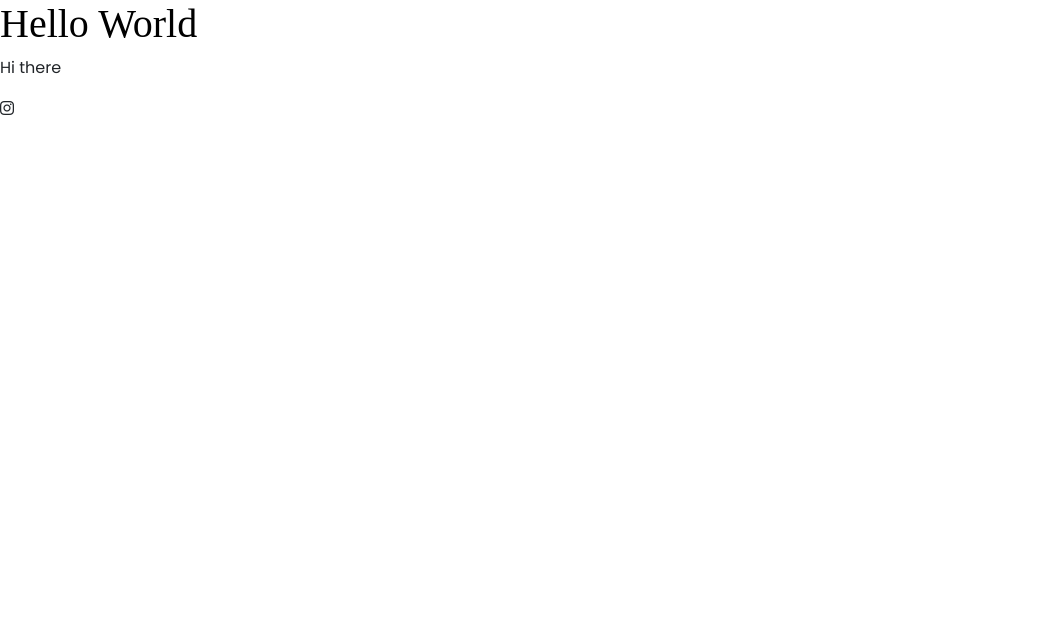
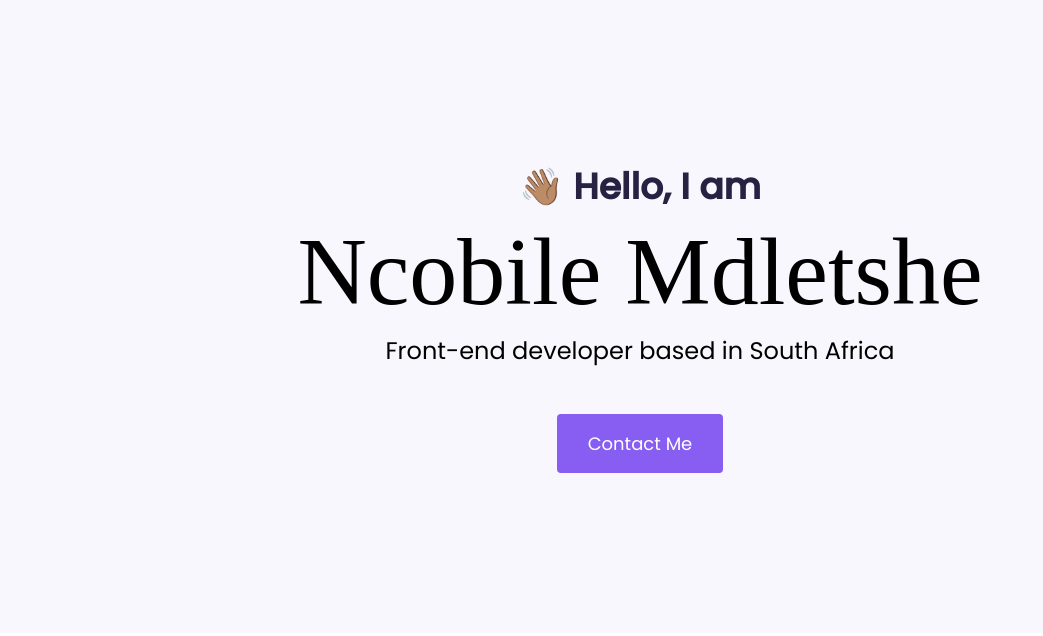
Before and after one commit to NcobileM/portfolio-project, a plain HTML site: page index.html in a window 1280 px wide. Shown: the whole page, without its empty margins (0-1043 px from the left). Drawn offline with nearby package versions, Linux system fonts and the light colour scheme.

Commit message:
Added CSS styling to Index page

```diff
--- a/index.html
+++ b/index.html
@@ -28,8 +28,11 @@
     <title>Portfolio</title>
   </head>
   <body>
-    <h1>Hello World</h1>
-    <p>Hi there</p>
-    <i class="fa-brands fa-instagram"></i>
+    <div class="hero">
+      <p>👋🏽 Hello, I am</p>
+      <h1>Ncobile Mdletshe</h1>
+      <h2 class="mb-5">Front-end developer based in South Africa</h2>
+      <div><a href="#" class="btn btn-branding">Contact Me</a></div>
+    </div>
   </body>
 </html>
--- a/styles/portfolio.css
+++ b/styles/portfolio.css
@@ -1,12 +1,52 @@
-h1 {
+:root {
+  --branding-color: #885df1;
+  --secondary-color: #f9f7fe;
+  --heading-font-family: "Playfair Display", serif;
+  --default-font-family: "Poppins", sans-serif;
+}
+
+body {
+  font-family: var(--default-font-family);
+}
+
+h1,
+h2,
+h3,
+h4,
+h5,
+h6 {
   color: black;
-  font-family: "Playfair Display", serif;
+  font-family: var(--heading-font-family);
   font-optical-sizing: auto;
   font-weight: 500;
+  font-size: 96px;
   font-style: normal;
 }
 p {
-  font-family: "Poppins", sans-serif;
   font-weight: 400;
   font-style: normal;
 }
+.hero {
+  background-color: var(--secondary-color);
+  text-align: center;
+  padding: 160px 20px;
+}
+.hero p {
+  font-size: 36px;
+  font-weight: bold;
+  margin: 0;
+  color: #272142;
+}
+.hero h2 {
+  font-family: var(--default-font-family);
+  font-weight: normal;
+  font-size: 24px;
+}
+.btn-branding {
+  background: var(--branding-color);
+  border-radius: 4px;
+  color: white;
+  font-size: 18px;
+  line-height: 27px;
+  padding: 15px 30px;
+}
```
